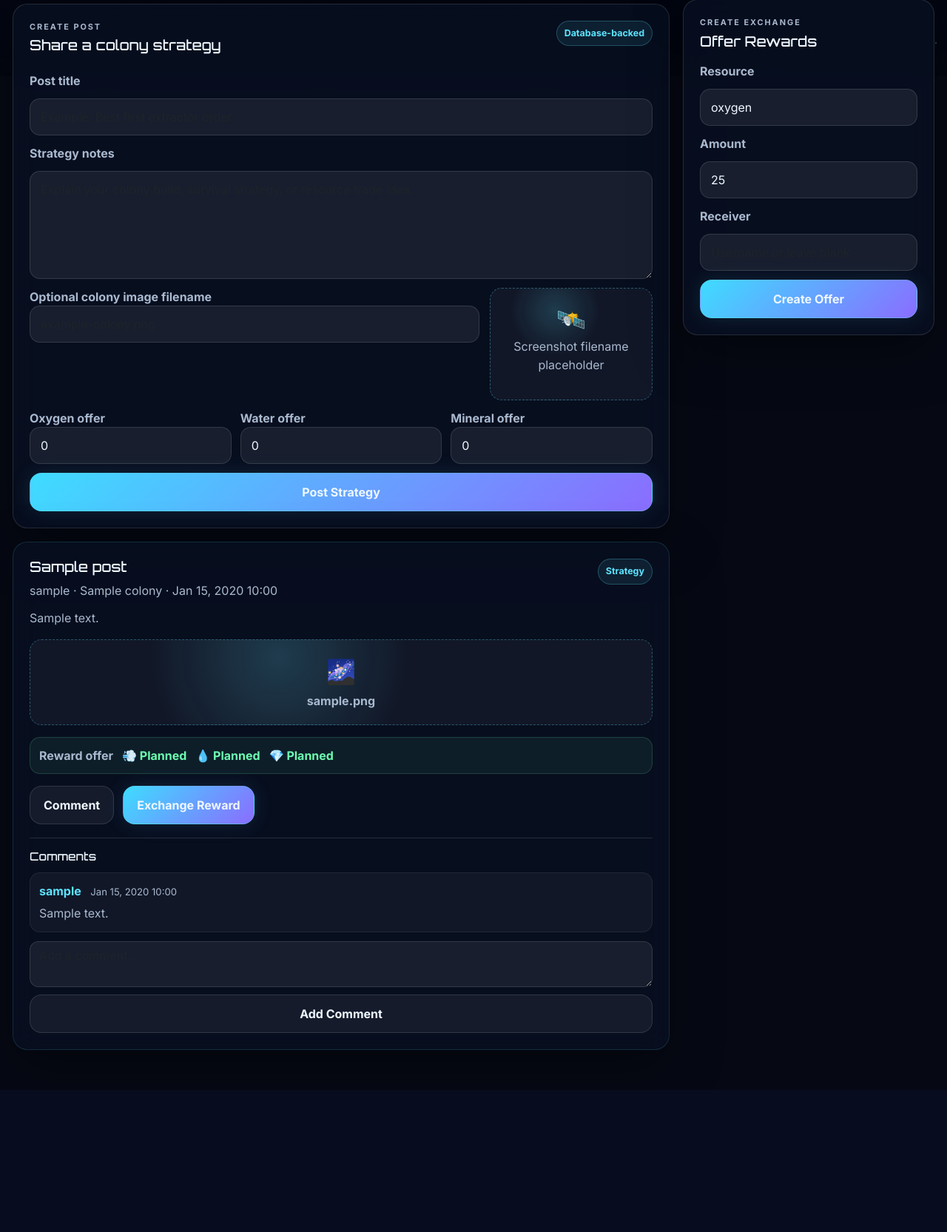
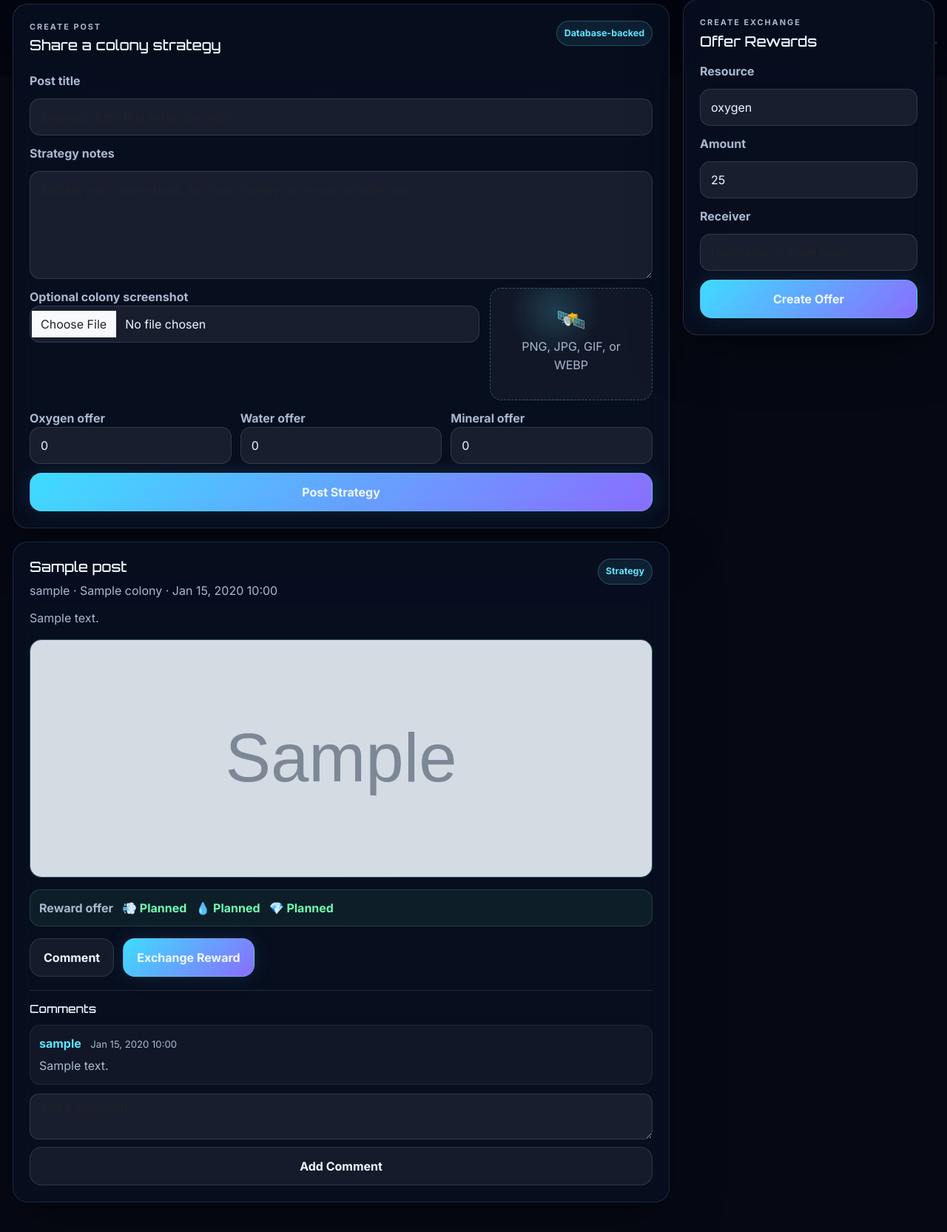
Before and after one commit to bkarthikey/AWD-group-project, a Flask app: page /discussion in a window 1280 px wide. Shown: the part 697-2362 px from the top of the page at 74% size. Before the commit the page ends 2170 px from the top, so only its background shows below. Run offline with Flask 3, Linux system fonts and the light colour scheme; a user stored in the database is signed in; tables that the repository leaves empty hold one stand-in row (values such as "Sample post"); grey boxes marked "Sample" are stand-in pictures; some libraries are stand-ins or nearby versions.

Commit message:
Add discussion screenshot uploads

```diff
--- a/app/forms.py
+++ b/app/forms.py
@@ -1,4 +1,5 @@
 from flask_wtf import FlaskForm
+from flask_wtf.file import FileAllowed, FileField
 from wtforms import (
     BooleanField,
     EmailField,
@@ -36,7 +37,10 @@ class PrivacyForm(FlaskForm):
 class DiscussionPostForm(FlaskForm):
     title = StringField("Post title", validators=[DataRequired(), Length(min=3, max=120)])
     content = TextAreaField("Strategy notes", validators=[DataRequired(), Length(min=5, max=1200)])
-    image_filename = StringField("Optional colony image filename", validators=[Length(max=255)])
+    image = FileField(
+        "Optional colony screenshot",
+        validators=[FileAllowed(["png", "jpg", "jpeg", "gif", "webp"], "Images only.")],
+    )
     submit = SubmitField("Post Strategy")
 
 
--- a/app/routes.py
+++ b/app/routes.py
@@ -1,5 +1,9 @@
-from flask import Blueprint, flash, redirect, render_template, request, url_for
+import os
+from uuid import uuid4
+
+from flask import Blueprint, current_app, flash, redirect, render_template, request, url_for
 from flask_login import current_user, login_required, login_user, logout_user
+from werkzeug.utils import secure_filename
 
 from .colony_service import apply_passive_income, get_ranked_public_colonies
 from .extensions import db
@@ -17,6 +21,18 @@ def ensure_colony(user):
     db.session.add(colony)
     db.session.commit()
     return colony
+
+
+def save_discussion_image(file_storage):
+    if not file_storage or not file_storage.filename:
+        return None
+
+    safe_name = secure_filename(file_storage.filename)
+    _, extension = os.path.splitext(safe_name)
+    stored_name = f"{uuid4().hex}{extension.lower()}"
+    os.makedirs(current_app.config["UPLOAD_FOLDER"], exist_ok=True)
+    file_storage.save(os.path.join(current_app.config["UPLOAD_FOLDER"], stored_name))
+    return stored_name
 
 
 @main_bp.get("/")
@@ -106,12 +122,11 @@ def discussion():
             return redirect(url_for("main.login"))
 
         if request.form.get("form_name") == "create_post" and post_form.validate_on_submit():
-            image_filename = (post_form.image_filename.data or "").strip() or None
             post = DiscussionPost(
                 user=current_user,
                 title=post_form.title.data.strip(),
                 content=post_form.content.data.strip(),
-                image_filename=image_filename,
+                image_filename=save_discussion_image(post_form.image.data),
             )
             db.session.add(post)
             db.session.commit()
--- a/app/templates/discussion.html
+++ b/app/templates/discussion.html
@@ -42,7 +42,7 @@
         </div>
 
         {% if current_user.is_authenticated %}
-          <form class="create-post-form" method="post" action="{{ url_for('main.discussion') }}">
+          <form class="create-post-form" method="post" action="{{ url_for('main.discussion') }}" enctype="multipart/form-data">
             {{ post_form.hidden_tag() }}
             <input type="hidden" name="form_name" value="create_post">
 
@@ -54,12 +54,12 @@
 
             <div class="upload-grid">
               <div>
-                {{ post_form.image_filename.label }}
-                {{ post_form.image_filename(class="form-control", placeholder="example-colony.png") }}
+                {{ post_form.image.label }}
+                {{ post_form.image(class="form-control", accept=".png,.jpg,.jpeg,.gif,.webp") }}
               </div>
               <div class="image-placeholder">
                 <span>🛰️</span>
-                <p>Screenshot filename placeholder</p>
+                <p>PNG, JPG, GIF, or WEBP</p>
               </div>
             </div>
 
@@ -102,9 +102,12 @@
             <p class="post-content">{{ post.content }}</p>
 
             {% if post.image_filename %}
-              <div class="colony-image-placeholder">
-                <span>🌌</span>
-                <strong>{{ post.image_filename }}</strong>
+              <div class="colony-image-frame">
+                <img
+                  class="colony-image"
+                  src="{{ url_for('static', filename='uploads/discussion/' ~ post.image_filename) }}"
+                  alt="Colony screenshot uploaded by {{ post.user.username }}"
+                >
               </div>
             {% endif %}
 
--- a/assets/css/style.css
+++ b/assets/css/style.css
@@ -1283,7 +1283,7 @@ a {
 }
 
 .image-placeholder,
-.colony-image-placeholder {
+.colony-image-frame {
   display: grid;
   place-items: center;
   text-align: center;
@@ -1297,9 +1297,22 @@ a {
   color: var(--muted);
 }
 
-.image-placeholder span,
-.colony-image-placeholder span {
+.image-placeholder span {
   font-size: 2rem;
+}
+
+.colony-image-frame {
+  overflow: hidden;
+  min-height: 0;
+  padding: 0;
+  border-style: solid;
+}
+
+.colony-image {
+  display: block;
+  width: 100%;
+  max-height: 320px;
+  object-fit: cover;
 }
 
 .reward-offer-inputs {
--- a/config.py
+++ b/config.py
@@ -1,4 +1,7 @@
 import os
+
+
+BASE_DIR = os.path.abspath(os.path.dirname(__file__))
 
 
 class Config:
@@ -6,6 +9,8 @@ class Config:
     SQLALCHEMY_DATABASE_URI = os.environ.get("DATABASE_URL", "sqlite:///space_colony.db")
     SQLALCHEMY_TRACK_MODIFICATIONS = False
     WTF_CSRF_ENABLED = True
+    MAX_CONTENT_LENGTH = 5 * 1024 * 1024
+    UPLOAD_FOLDER = os.path.join(BASE_DIR, "assets", "uploads", "discussion")
 
 
 class TestConfig(Config):
```
Also changed, not shown: tests/test_discussion.py (+39 -3 lines), README.md, 2 other files.
